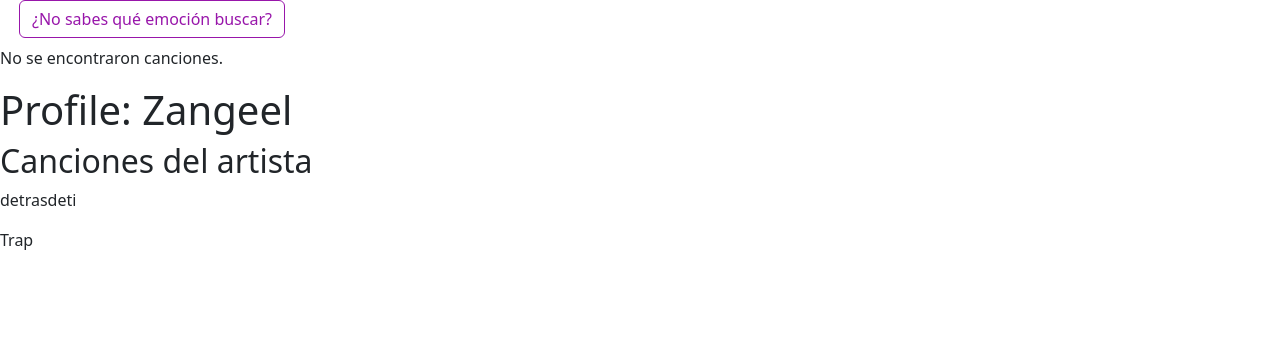
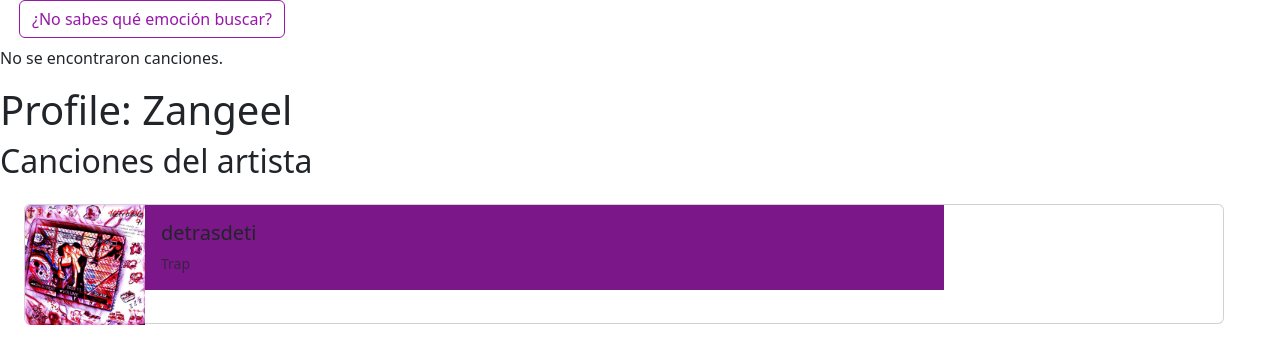
Before and after one commit to Lauraindabur/NearBeats, a Django app: a page that uses main/templates/main/profile.html in a window 1280 px wide. Shown: the part 96-460 px from the top of the page. Run offline with Django 5.2, Linux system fonts and the light colour scheme; data comes from the database, SQL or seed files in the repository; both versions use the stored data as it was after the commit.

Commit message:
Cambios en home y profile

```diff
--- a/main/static/main/css/estilo.css
+++ b/main/static/main/css/estilo.css
@@ -96,6 +96,25 @@
     text-align: center;
 }
 
+/* @media es una pseudo-clase que aplica estilos dado una condición pasada como parametro */
+/* @media (max-width: 550px) {
+  .main-navbar {
+    padding: 5px 2px;
+    height: auto;
+  }
+  .nav-itemm, .nav-itemmSU {
+    margin-left: 5px;
+    margin-right: 5px;
+    width: 60px;
+    height: 30px;
+    font-size: 12px;
+    padding: 0;
+  }
+  .nav-linkm {
+    font-size: 12px;
+    padding: 0 2px;
+  }
+} */
 /*-------------------PARTE DE HOME.HTML*/
 
 
@@ -243,11 +262,34 @@
     align-items: center;
 }
 
-.cardm {
+.songs-block .cardm {
     width: 80vh;
+    max-width: 150vh;
 }
 
 /* .img-fluidm {
     width: 15vh;
     height: 15vh;
 } */
+
+
+/*PROFILE*/
+.main-block-profile .cardm {
+    max-width: 150vh;
+    height: 15vh;
+    margin: 3vh;
+    /* background-color: #7b1789; */
+}
+
+.main-block-profile .col4m {
+    width: 15vh;
+    height: 15vh;
+}
+.col4m .img-fluidm {
+    width: auto;
+    height: auto;
+}
+
+.main-block-profile .card-bodym {
+    background-color: #7b1789;
+}
--- a/main/templates/main/home.html
+++ b/main/templates/main/home.html
@@ -105,7 +105,7 @@
   <div class="songs-block">
 
     {% for song in songs %}
-    <div class="card mb-3 cardm" style="max-width: 150vh;">
+    <div class="card mb-3 cardm">
       <div class="row g-0 rowm">
         <div class="col-md-4 col4m">
           <img src="{{ song.cover_image.url }}" class="img-fluid rounded-start img-fluidm" alt="...">
--- a/main/templates/main/profile.html
+++ b/main/templates/main/profile.html
@@ -1,12 +1,24 @@
 {% extends 'main/base.html'%}
 
 {% block content %}
-<div class="main-block">
+<div class="main-block-profile">
     <h1>Profile: {{ artist_name }}</h1>
     <h2>Canciones del artista</h2>
     {% for song in songs%}
-        <p> {{ song.title }}</p>
-        <p> {{ song.genre }}</p>
+        <div class="card mb-3 cardm">
+            <div class="row g-0 rowm">
+                <div class="col-md-4 col4m">
+                    <img src="{{ song.cover_image.url }}" class="img-fluid rounded-start img-fluidm" alt="...">
+                </div>
+                <div class="col-md-8 col8m">
+                    <div class="card-body card-bodym">
+                        <h5 class="card-title card-titlem">{{ song.title }}</h5>
+                        <p class="card-text card-textm"><small class="text-body-secondary">{{ song.genre }}</small></p>
+                    </div>
+                </div>
+            </div>
+        </div>
     {% endfor %}
+
 </div>
 {% endblock %}
```
Also changed, not shown: db.sqlite3.
